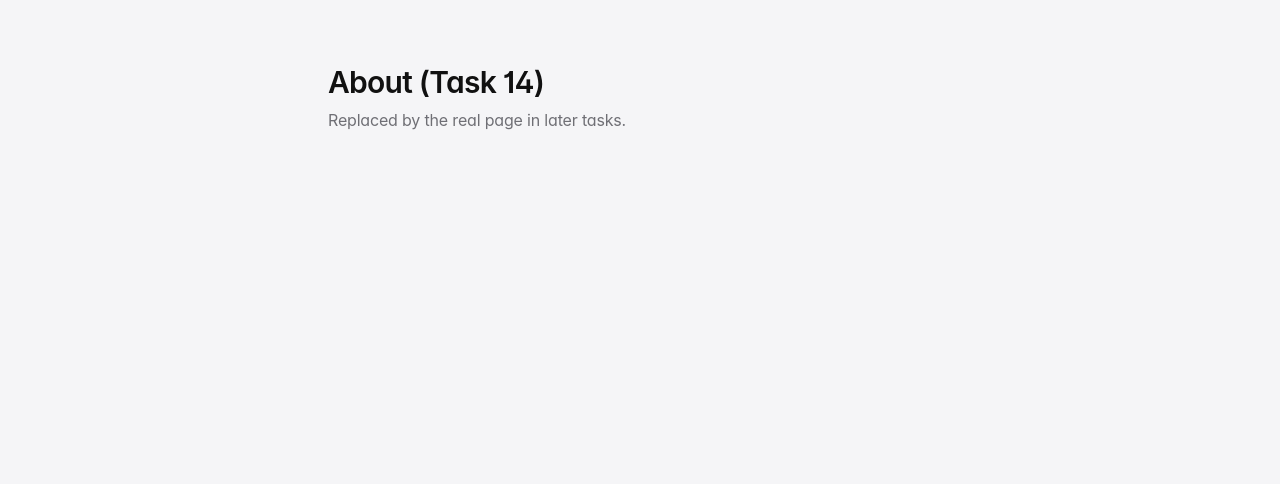
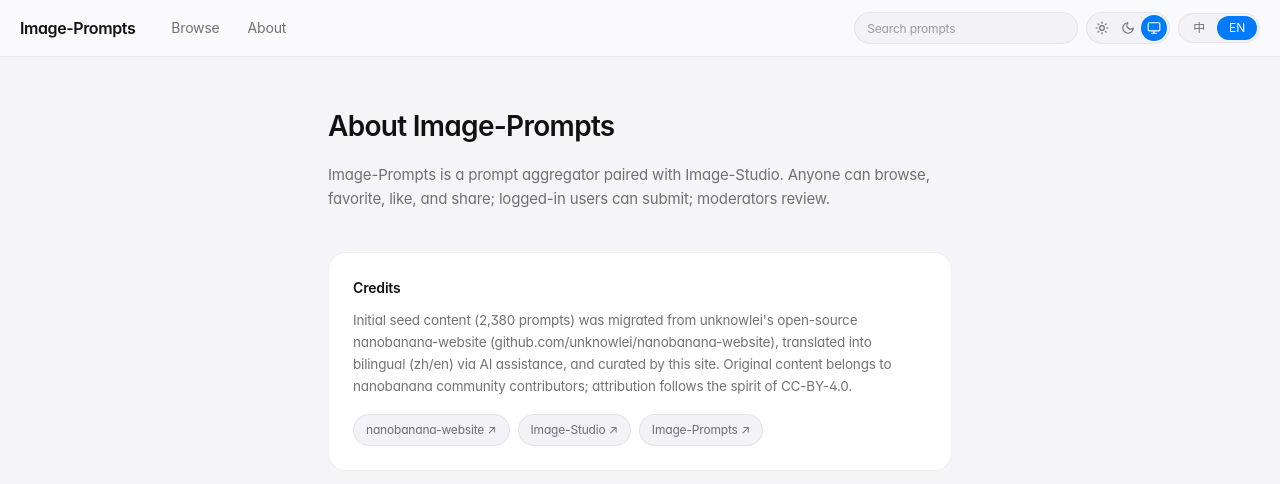
Before and after one commit to RoseKhlifa/Image-Prompts, a React (Vite) app in the folder apps/web/: page /en/about in a window 1280 px wide. Shown: the top 484 px of the page. Built offline with nearby package versions, Linux system fonts and the light colour scheme; no server answers; a web font is replaced by a local one.

Commit message:
feat(web): about page (with attribution) + 404 page
- /[locale]/about: bilingual body + credits to unknowlei/nanobanana-website
- /[locale]/about: three GitHub link pills (nanobanana + Image-Studio + Image-Prompts)
- /[locale]/* fallback: NotFoundPage with i18n + back-home CTA

```diff
--- /dev/null
+++ b/apps/web/src/pages/AboutPage.tsx
@@ -0,0 +1,47 @@
+import { useTranslation } from "react-i18next";
+import AppShell from "../components/layout/AppShell";
+
+export default function AboutPage() {
+  const { t } = useTranslation();
+  return (
+    <AppShell>
+      <article className="mx-auto max-w-2xl px-6 py-12">
+        <h1 className="text-[28px] font-semibold tracking-tight">{t("about.title")}</h1>
+        <p className="mt-4 text-[15px] leading-relaxed text-ink-muted">{t("about.body")}</p>
+
+        <section className="mt-10 rounded-card border border-border-soft bg-panel p-6">
+          <h2 className="text-[14px] font-semibold text-ink">{t("about.credits_title")}</h2>
+          <p className="mt-3 text-[13.5px] leading-relaxed text-ink-muted">
+            {t("about.credits_body")}
+          </p>
+          <div className="mt-4 flex flex-wrap gap-2 text-[12px]">
+            <a
+              href="https://github.com/unknowlei/nanobanana-website"
+              target="_blank"
+              rel="noreferrer noopener"
+              className="rounded-pill border border-border-soft bg-surface px-3 py-1.5 text-ink-muted hover:text-ink"
+            >
+              nanobanana-website ↗
+            </a>
+            <a
+              href="https://github.com/RoseKhlifa/Image-Studio"
+              target="_blank"
+              rel="noreferrer noopener"
+              className="rounded-pill border border-border-soft bg-surface px-3 py-1.5 text-ink-muted hover:text-ink"
+            >
+              Image-Studio ↗
+            </a>
+            <a
+              href="https://github.com/RoseKhlifa/Image-Prompts"
+              target="_blank"
+              rel="noreferrer noopener"
+              className="rounded-pill border border-border-soft bg-surface px-3 py-1.5 text-ink-muted hover:text-ink"
+            >
+              Image-Prompts ↗
+            </a>
+          </div>
+        </section>
+      </article>
+    </AppShell>
+  );
+}
--- /dev/null
+++ b/apps/web/src/pages/NotFoundPage.tsx
@@ -0,0 +1,28 @@
+import { Link, useParams } from "react-router";
+import { useTranslation } from "react-i18next";
+import { isLocale, type Locale } from "@ip/shared";
+import AppShell from "../components/layout/AppShell";
+import { withLocale } from "../lib/locale";
+
+export default function NotFoundPage() {
+  const { t } = useTranslation();
+  const { locale: param } = useParams<{ locale: string }>();
+  const locale: Locale = isLocale(param) ? param : "zh";
+  return (
+    <AppShell>
+      <div className="mx-auto max-w-md px-6 py-24 text-center">
+        <div className="text-[64px] font-semibold tracking-tight text-ink-dim">404</div>
+        <h1 className="mt-2 text-[20px] font-semibold tracking-tight">
+          {t("common.not_found_title")}
+        </h1>
+        <p className="mt-2 text-[13.5px] text-ink-muted">{t("common.not_found_body")}</p>
+        <Link
+          to={withLocale(locale, "/")}
+          className="mt-6 inline-block rounded-pill bg-accent px-4 py-2 text-[13px] font-medium text-white hover:bg-accent-2"
+        >
+          {t("common.back_home")}
+        </Link>
+      </div>
+    </AppShell>
+  );
+}
--- a/apps/web/src/routes/index.tsx
+++ b/apps/web/src/routes/index.tsx
@@ -4,15 +4,8 @@
 import HomePage from "../pages/HomePage";
 import PromptListPage from "../pages/PromptListPage";
 import PromptDetailPage from "../pages/PromptDetailPage";
-
-function ComingSoon({ name }: { name: string }) {
-  return (
-    <div className="mx-auto max-w-2xl px-6 py-16">
-      <h1 className="text-3xl font-semibold tracking-tight">{name}</h1>
-      <p className="mt-2 text-ink-muted">Replaced by the real page in later tasks.</p>
-    </div>
-  );
-}
+import AboutPage from "../pages/AboutPage";
+import NotFoundPage from "../pages/NotFoundPage";
 
 export const router = createBrowserRouter([
   { path: "/", element: <LocaleRedirect /> },
@@ -23,8 +16,9 @@
       { index: true, element: <HomePage /> },
       { path: "prompts", element: <PromptListPage /> },
       { path: "prompts/:slug", element: <PromptDetailPage /> },
-      { path: "categories/:slug", element: <ComingSoon name="Category (later)" /> },
-      { path: "about", element: <ComingSoon name="About (Task 14)" /> },
+      { path: "categories/:slug", element: <PromptListPage /> },
+      { path: "about", element: <AboutPage /> },
+      { path: "*", element: <NotFoundPage /> },
     ],
   },
   { path: "*", element: <LocaleRedirect /> },
```
